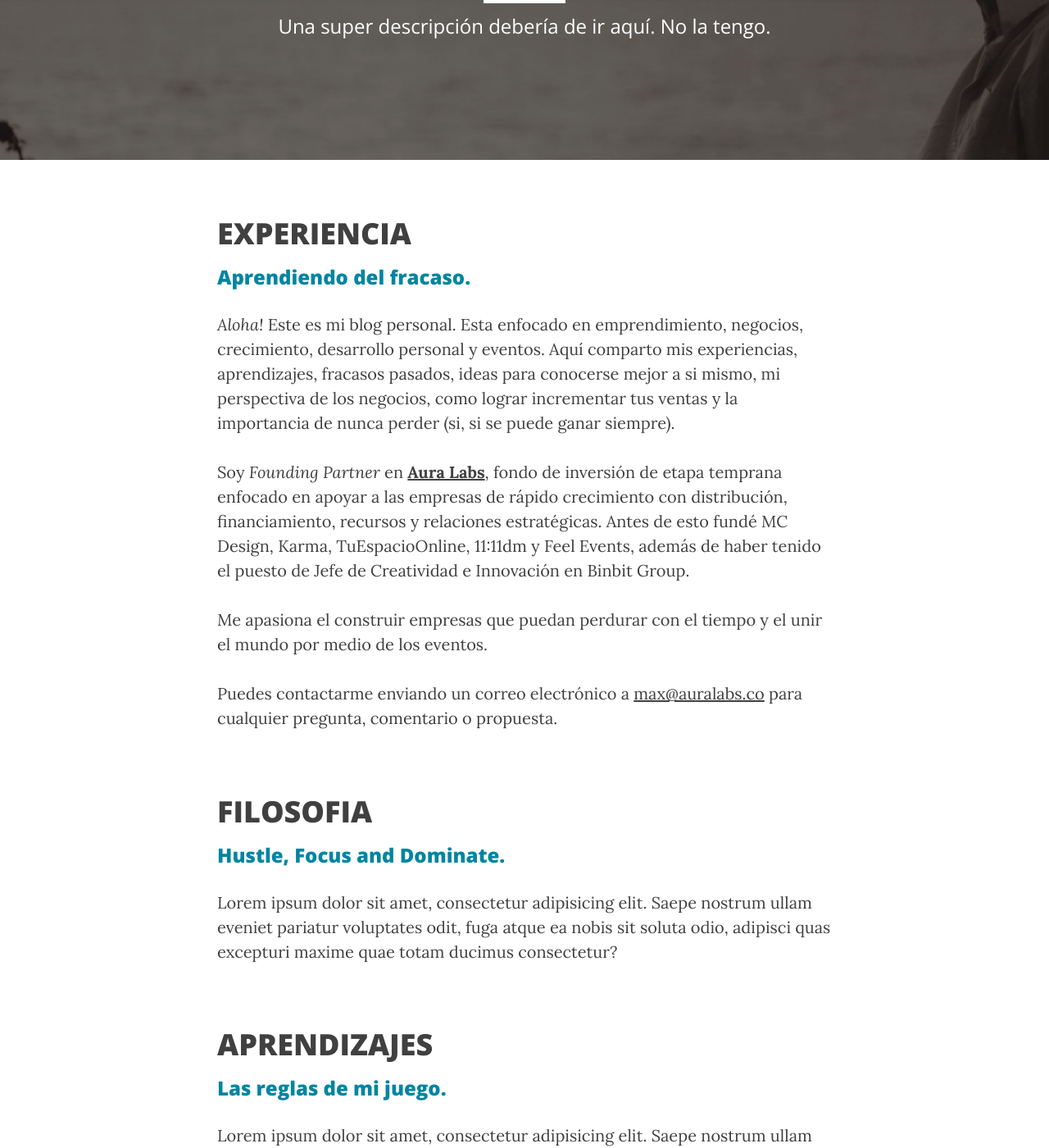
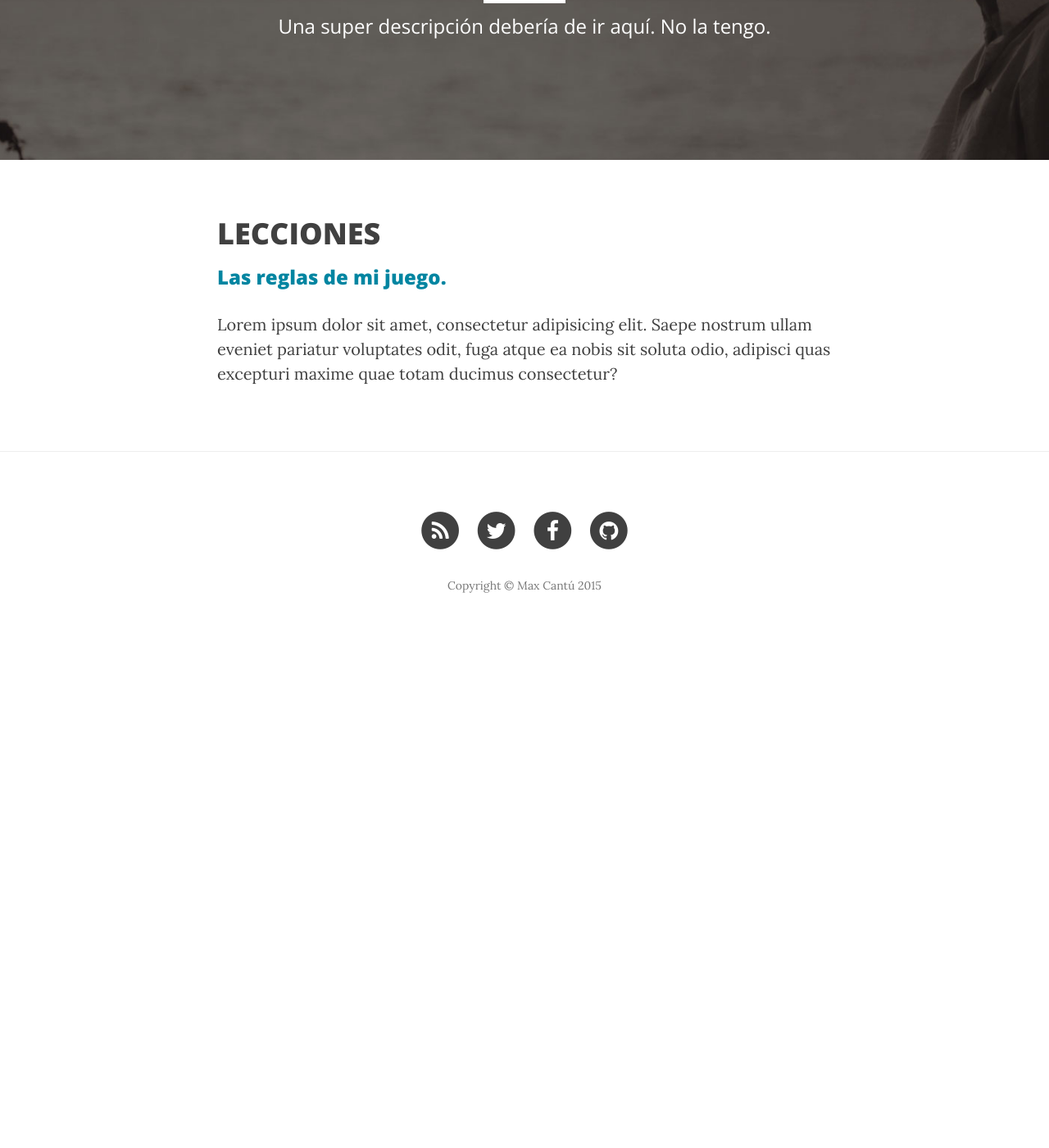
Before and after one commit to maxcantu/personal, a Jekyll site: the page built from lecciones.html, in a window 1280 px wide and 1400 px high, scrolled down 253 px. Shown: the whole window at 82% size. Built offline with Jekyll 4.4.1, drawn with Linux system fonts in a browser that asks for light colours; nearby versions of some CDN libraries; after the commit the page ends 1043 px from its top, so only the background shows below that.

Commit message:
lecciones

```diff
--- a/lecciones.html
+++ b/lecciones.html
@@ -5,28 +5,7 @@ description: "Una super descripción debería de ir aquí. No la tengo."
 header-img: "img/about-bg.jpg"
 ---
 
-<h1>EXPERIENCIA</h1>
-<h3 class="subtitlex">Aprendiendo del fracaso.</h3>
-
-<p><i>Aloha!</i> Este es mi blog personal. Esta enfocado en emprendimiento, negocios, crecimiento, desarrollo personal y eventos. Aquí comparto mis experiencias, aprendizajes, fracasos pasados, ideas para conocerse mejor a si mismo, mi perspectiva de los negocios, como lograr incrementar tus ventas y la importancia de nunca perder (si, si se puede ganar siempre).</p>
-
-<p>Soy <i>Founding Partner</i> en <a href="http://auralabs.co" target="_blank"><b>Aura Labs</b></a>, fondo de inversión de etapa temprana enfocado en apoyar a las empresas de rápido crecimiento con distribución, financiamiento, recursos y relaciones estratégicas. Antes de esto fundé MC Design, Karma, TuEspacioOnline, 11:11dm y Feel Events, además de haber tenido el puesto de Jefe de Creatividad e Innovación en Binbit Group.</p>
-
-<p>Me apasiona el construir empresas que puedan perdurar con el tiempo y el unir el mundo por medio de los eventos.</p>
-
-<p>Puedes contactarme enviando un correo electrónico a <a href="mailto:max@auralabs.co">max@auralabs.co</a> para cualquier pregunta, comentario o propuesta.</p>
-
-
-<br>
-
-<h1>FILOSOFIA</h1>
-<h3 class="subtitlex">Hustle, Focus and Dominate.</h3>
-
-<p>Lorem ipsum dolor sit amet, consectetur adipisicing elit. Saepe nostrum ullam eveniet pariatur voluptates odit, fuga atque ea nobis sit soluta odio, adipisci quas excepturi maxime quae totam ducimus consectetur?</p>
-
-<br>
-
-<h1>APRENDIZAJES</h1>
+<h1>LECCIONES</h1>
 <h3 class="subtitlex">Las reglas de mi juego.</h3>
 
 <p>Lorem ipsum dolor sit amet, consectetur adipisicing elit. Saepe nostrum ullam eveniet pariatur voluptates odit, fuga atque ea nobis sit soluta odio, adipisci quas excepturi maxime quae totam ducimus consectetur?</p>
```
